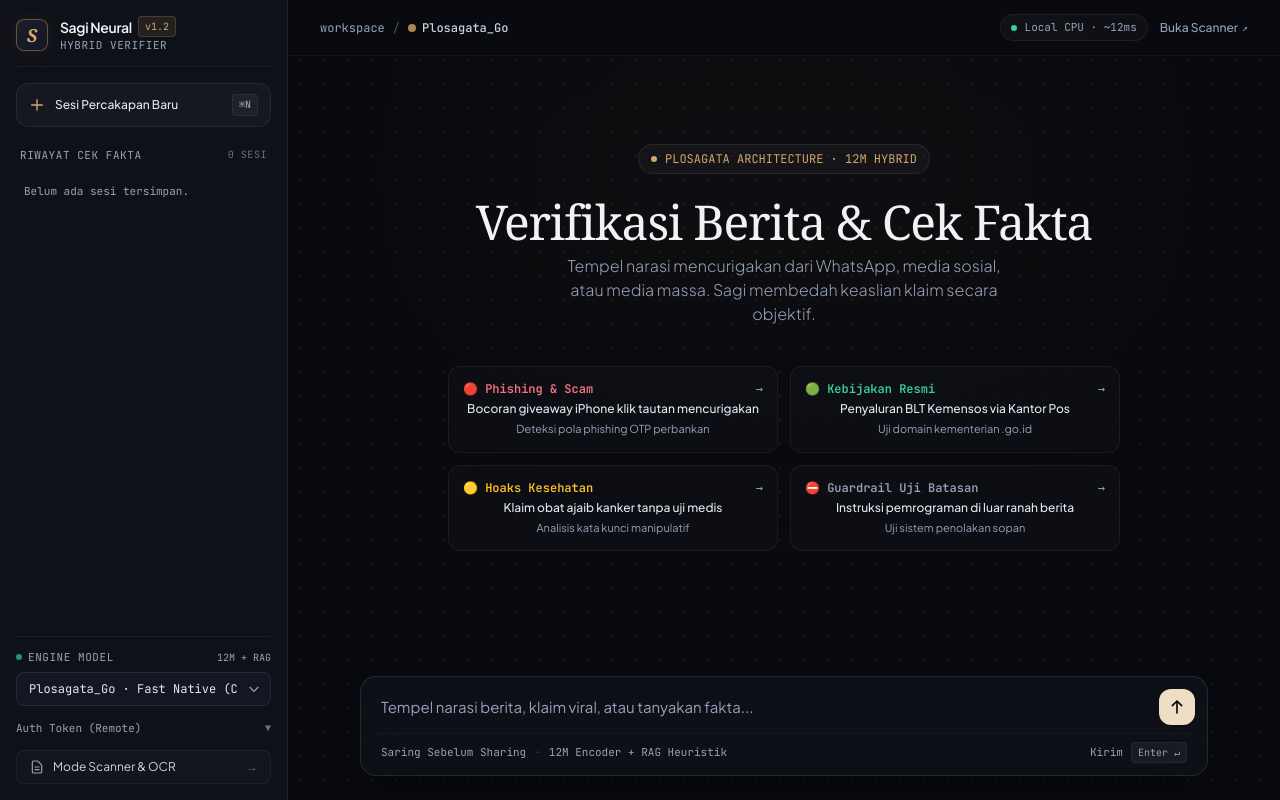
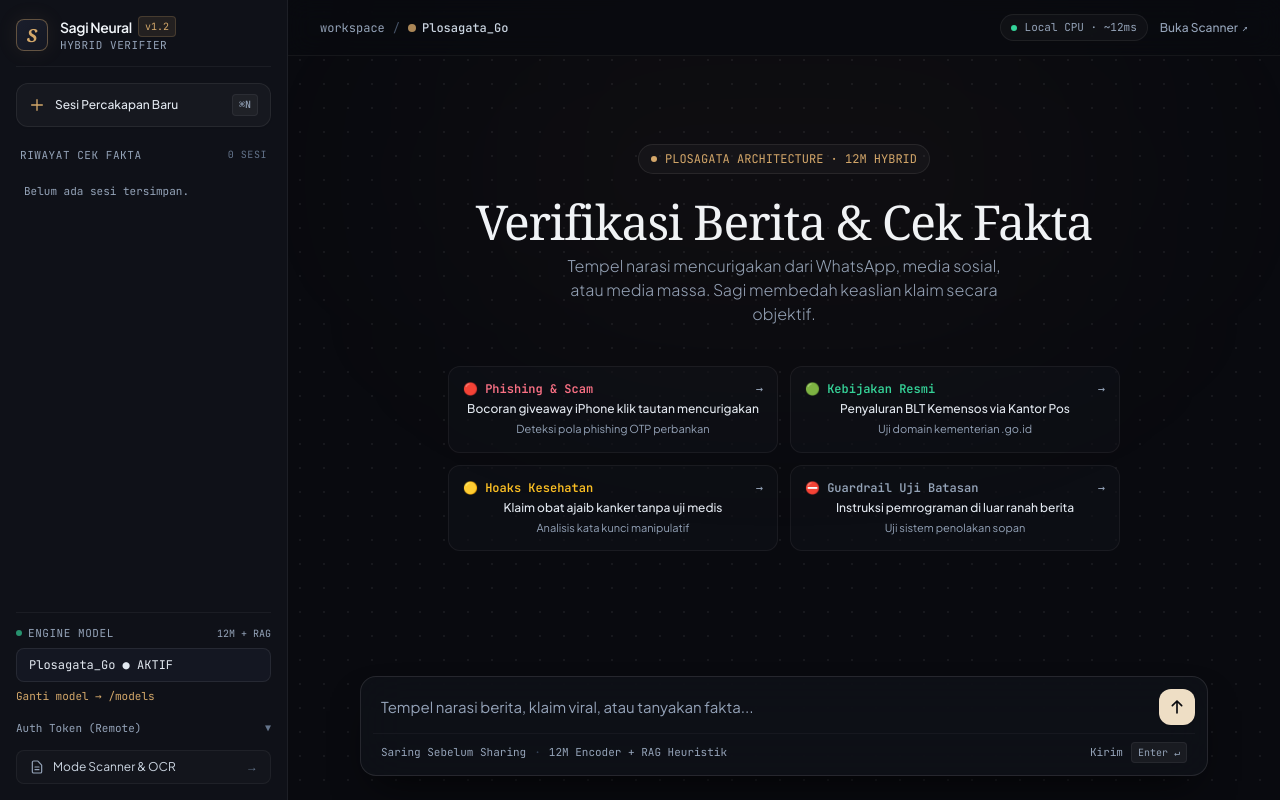
Before and after one commit to rewsaqy/PlosagataA-1.0, a Flask app: page /chat in a window 1280 px wide. Run offline with Flask 3, Linux system fonts and the light colour scheme; some libraries are stand-ins or nearby versions; some web fonts are replaced.

Commit message:
4 model + halaman /models ganti-beneran

```diff
--- a/plosagata/__init__.py
+++ b/plosagata/__init__.py
@@ -1,5 +1,5 @@
 """Plosagata — model AI murni buatan sendiri (bukan open-source ambilan)."""
-from .config import CONFIGS, GPTConfig
+from .config import CONFIGS, DISPLAY, GPTConfig, PARAMS
 from .guard import (WAKE_WORD, SAGI_HELLO, ada_kata_berita, ada_kata_offtopic,
                      is_follow_up, is_follow_up_safe, is_news_topic,
                      redirect_reply, sagi_hello, sagi_redirect, stem_id,
@@ -7,7 +7,7 @@ from .guard import (WAKE_WORD, SAGI_HELLO, ada_kata_berita, ada_kata_offtopic,
 from .model import PureGPT, count_params, detect_size
 from .slang import SLANG, normalize_slang
 
-__all__ = ["CONFIGS", "GPTConfig", "PureGPT", "count_params", "detect_size",
+__all__ = ["CONFIGS", "DISPLAY", "GPTConfig", "PARAMS", "PureGPT", "count_params", "detect_size",
            "WAKE_WORD", "SAGI_HELLO", "ada_kata_berita", "ada_kata_offtopic",
            "is_follow_up", "is_follow_up_safe", "is_news_topic", "redirect_reply",
            "sagi_hello", "sagi_redirect", "stem_id", "strip_wake",
--- a/scripts/gpt_pure.py
+++ b/scripts/gpt_pure.py
@@ -23,7 +23,7 @@ if __name__ == "__main__":
     total = count_params(m)
     print(f"PureGPT-{name}: {total:,} ({total/1e9:.3f}B / {total/1e6:.1f}M)")
     print(asdict(cfg))
-    if name == "Plosagata_Go":
+    if name in ("Plosagata_Flash", "Plosagata_Go"):
         x = torch.randint(0, cfg.vocab, (1, 17))
         logits, _ = m(x[:, :-1], x[:, 1:])  # geser: posisi i menebak token i+1
         import torch.nn.functional as F
--- a/web/app.py
+++ b/web/app.py
@@ -32,10 +32,11 @@ _history: deque = deque(maxlen=20)  # riwayat 20 cek terakhir (in-memory)
 _model = None
 _tok = None
 _engines = {}
+ACTIVE = {"model": os.getenv("SAGI_SIZE", "Plosagata_Go")}
 
 
 def get_engine(size=None):
-    key = size or os.getenv("SAGI_SIZE", "Plosagata_Go")
+    key = size or ACTIVE["model"]
     if key not in CONFIGS:
         key = "Plosagata_Go"
     if key not in _engines:
@@ -45,6 +46,39 @@ def get_engine(size=None):
             from chatbot import SagiEngine
         _engines[key] = SagiEngine(size=key)
     return _engines[key]
+
+
+def unload_engine(name):
+    """Bongkar total engine lama (RAM/VRAM balik). Return True bila ada yg dibongkar."""
+    eng = _engines.pop(name, None)
+    if eng is None:
+        return False
+    try:
+        eng.model = None
+        eng.vmodel = None
+    except Exception:
+        pass
+    import gc
+    gc.collect()
+    try:
+        import torch
+        if torch.cuda.is_available():
+            torch.cuda.empty_cache()
+    except Exception:
+        pass
+    return True
+
+
+def select_model(name):
+    """Ganti model AKTIF: matikan semua engine lain, nyalakan yg baru (sesi fresh)."""
+    if name not in CONFIGS:
+        return {"ok": False, "error": f"Model tak dikenal: {name}"}
+    dimatikan = [k for k in list(_engines) if k != name and unload_engine(k)]
+    ACTIVE["model"] = name
+    eng = get_engine(name)  # bangun + warmup ringan
+    from plosagata import PARAMS
+    return {"ok": True, "active": name, "dimatikan": dimatikan,
+            "trained": eng.trained, "params": PARAMS.get(name, 0)}
 
 
 def warmup():
@@ -111,6 +145,32 @@ def chat_page():
     return render_template("chat.html")
 
 
+@app.route("/models")
+def models_page():
+    return render_template("models.html")
+
+
+@app.route("/api/models")
+def models_api():
+    from plosagata import DISPLAY, PARAMS
+    items = []
+    for n in CONFIGS:
+        items.append({"name": n, "display": DISPLAY.get(n, n),
+                      "params": PARAMS.get(n, 0),
+                      "layers": CONFIGS[n].layers, "dim": CONFIGS[n].dim,
+                      "loaded": n in _engines,
+                      "trained": bool(_engines[n].trained) if n in _engines else False})
+    return jsonify({"ok": True, "active": ACTIVE["model"], "models": items})
+
+
+@app.route("/api/models/select", methods=["POST"])
+def models_select():
+    data = request.get_json(silent=True) or {}
+    name = (data.get("model", "") or request.form.get("model", "")).strip()
+    r = select_model(name)
+    return jsonify(r), (200 if r.get("ok") else 400)
+
+
 @app.route("/api/chat", methods=["POST"])
 def chat_api():
     if not _cek_token():
@@ -122,8 +182,16 @@ def chat_api():
     if not text:
         return jsonify({"ok": False, "error": "Pesan kosong."}), 400
     try:
-        r = get_engine(size or None).reply(text, session_id=session_id)
-        return jsonify({"ok": True, "model_size": get_engine(size or None).size, **r})
+        if size:
+            # Minta model eksplisit = pindah beneran (matikan yg lain).
+            s = select_model(size)
+            if not s.get("ok"):
+                return jsonify({"ok": False, "error": s.get("error")}), 400
+            eng = get_engine(size)
+        else:
+            eng = get_engine()
+        r = eng.reply(text, session_id=session_id)
+        return jsonify({"ok": True, "model_size": eng.size, **r})
     except Exception as e:
         return jsonify({"ok": False, "error": f"Engine gagal: {e}"}), 500
 
--- a/web/templates/chat.html
+++ b/web/templates/chat.html
@@ -160,17 +160,11 @@ tailwind.config = {
         <span class="text-[10px] font-mono text-slate-400">12M + RAG</span>
       </div>
       <div class="relative">
-        <select id="model" class="w-full appearance-none bg-obsidian-850 hover:bg-obsidian-800 text-xs font-mono text-slate-200 border border-white/[0.08] hover:border-white/[0.15] rounded-lg px-3 py-2 pr-8 outline-none focus:border-brand-bronze/60 transition-all cursor-pointer">
-          <option value="Plosagata_Go">Plosagata_Go · Fast Native (CPU)</option>
-          <option value="Plosagata_More">Plosagata_More · 912M Reasoning</option>
-          <option value="Plosagata_Next">Plosagata_Next · 1.55B Dense Tier</option>
-        </select>
-        <div class="pointer-events-none absolute right-2.5 top-1/2 -translate-y-1/2 text-slate-400">
-          <svg class="w-3.5 h-3.5" fill="none" viewBox="0 0 24 24" stroke="currentColor">
-            <path stroke-linecap="round" stroke-linejoin="round" stroke-width="2" d="M19 9l-7 7-7-7"/>
-          </svg>
+        <div id="activeModel" class="w-full bg-obsidian-850 text-xs font-mono text-slate-200 border border-white/[0.08] rounded-lg px-3 py-2">
+          …memuat model aktif…
         </div>
       </div>
+      <a href="/models" class="text-[11px] font-mono text-brand-bronze hover:underline">Ganti model → /models</a>
     </div>
 
     <!-- Remote Token (Collapsible subtle) -->
@@ -282,7 +276,6 @@ tailwind.config = {
 const box = document.getElementById('box'),
       inp = document.getElementById('m'),
       btn = document.getElementById('send'),
-      sel = document.getElementById('model'),
       tok = document.getElementById('tok'),
       convs = document.getElementById('convs'),
       sidebar = document.getElementById('sidebar'),
@@ -293,12 +286,15 @@ const box = document.getElementById('box'),
 tok.value = localStorage.getItem('sagi_token') || '';
 tok.onchange = () => localStorage.setItem('sagi_token', tok.value);
 
-sel.value = localStorage.getItem('sagi_model') || 'Plosagata_Go';
-sel.onchange = () => {
-  localStorage.setItem('sagi_model', sel.value);
-  modelIndicatorText.innerText = sel.value;
-};
-modelIndicatorText.innerText = sel.value;
+// Model aktif = keputusan server (/api/models), bukan dropdown lokal.
+async function refreshActive(){
+  try{
+    const j = await (await fetch('/api/models')).json();
+    document.getElementById('activeModel').innerText = j.active + ' ● AKTIF';
+    modelIndicatorText.innerText = j.active;
+  }catch(e){ document.getElementById('activeModel').innerText = 'tak tersambung'; }
+}
+refreshActive();
 
 // Mobile Drawer Controls
 document.getElementById('openSidebar')?.addEventListener('click', () => sidebar.classList.remove('-translate-x-full'));
@@ -513,7 +509,6 @@ async function kirim() {
       },
       body: JSON.stringify({
         message: text,
-        model: sel.value,
         session: sid
       })
     });
@@ -586,8 +581,8 @@ async function kirim() {
     }
 
     const finalHtml = `<div class="whitespace-pre-line">${esc(j.reply)}</div>${extraHtml}`;
-    appendBubble('a', finalHtml, `${sel.value} · ${now()}`);
-    pushHistory('a', finalHtml, sel.value);
+    appendBubble('a', finalHtml, `${j.model_size || '?'} · ${now()}`);
+    pushHistory('a', finalHtml, j.model_size || '?');
 
   } catch (err) {
     lod.remove();
```
Also changed, not shown: plosagata/config.py (+12 -1 lines), web/templates/models.html (added, +53 -0 lines), README.md.
